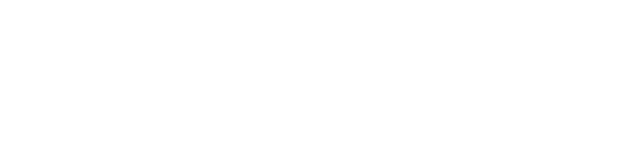
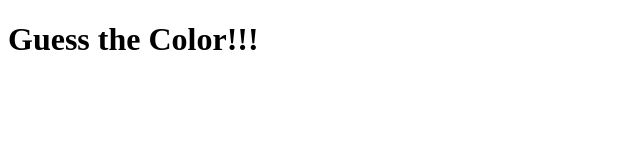
Before and after one commit to leocaridade/color-guess, a website: page index.html in a window 1280 px wide. Shown: the whole page, without its empty margins (0-640 px from the left). Drawn offline with Linux system fonts and the light colour scheme.

Commit message:
Resolve o requisito 1, adiciona um titulo a pagina

```diff
--- a/index.html
+++ b/index.html
@@ -8,7 +8,7 @@
     <title>Color Guess</title>
 </head>
 <body>
-
+    <h1 id="title">Guess the Color!!!</h1>
   <script src="script.js"></script>
 </body>
 </html>
```
